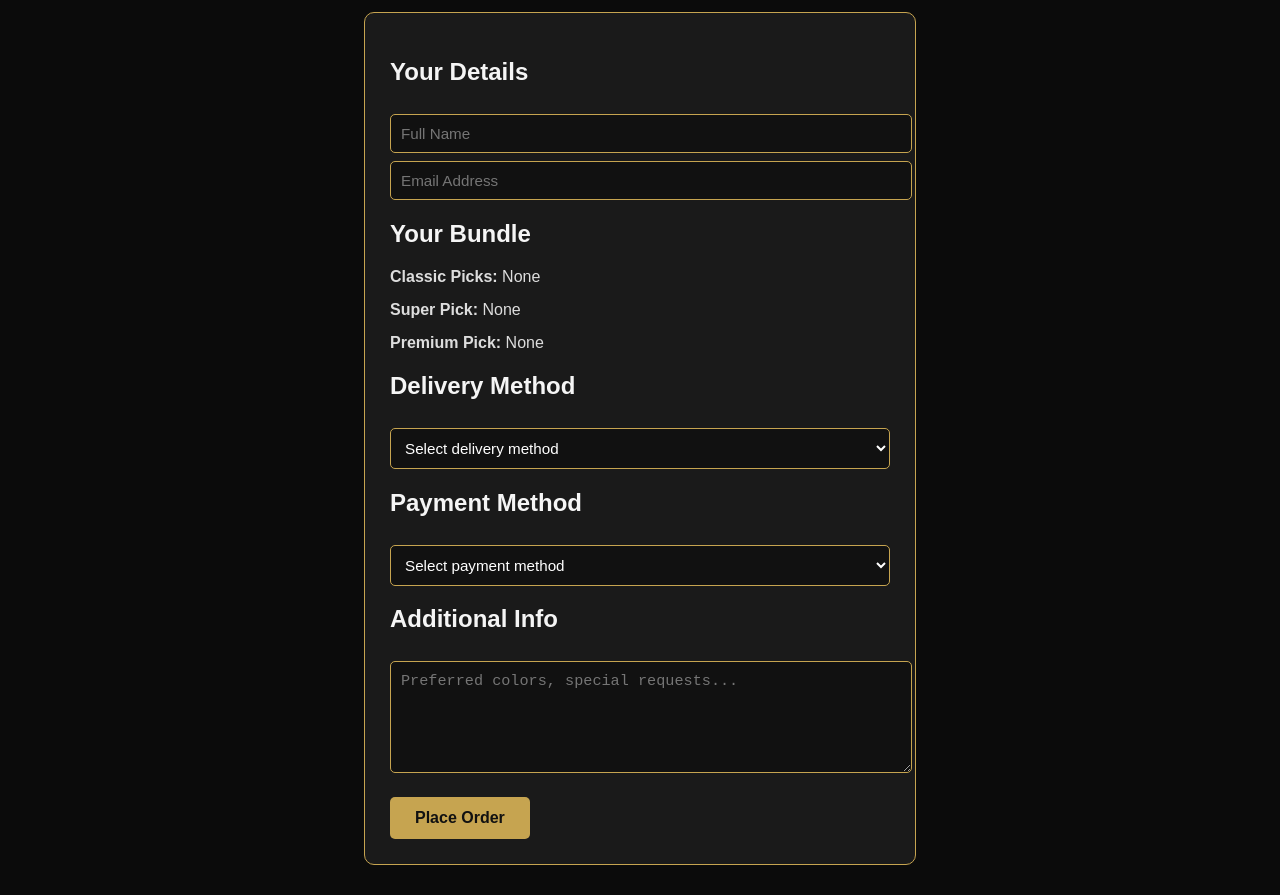
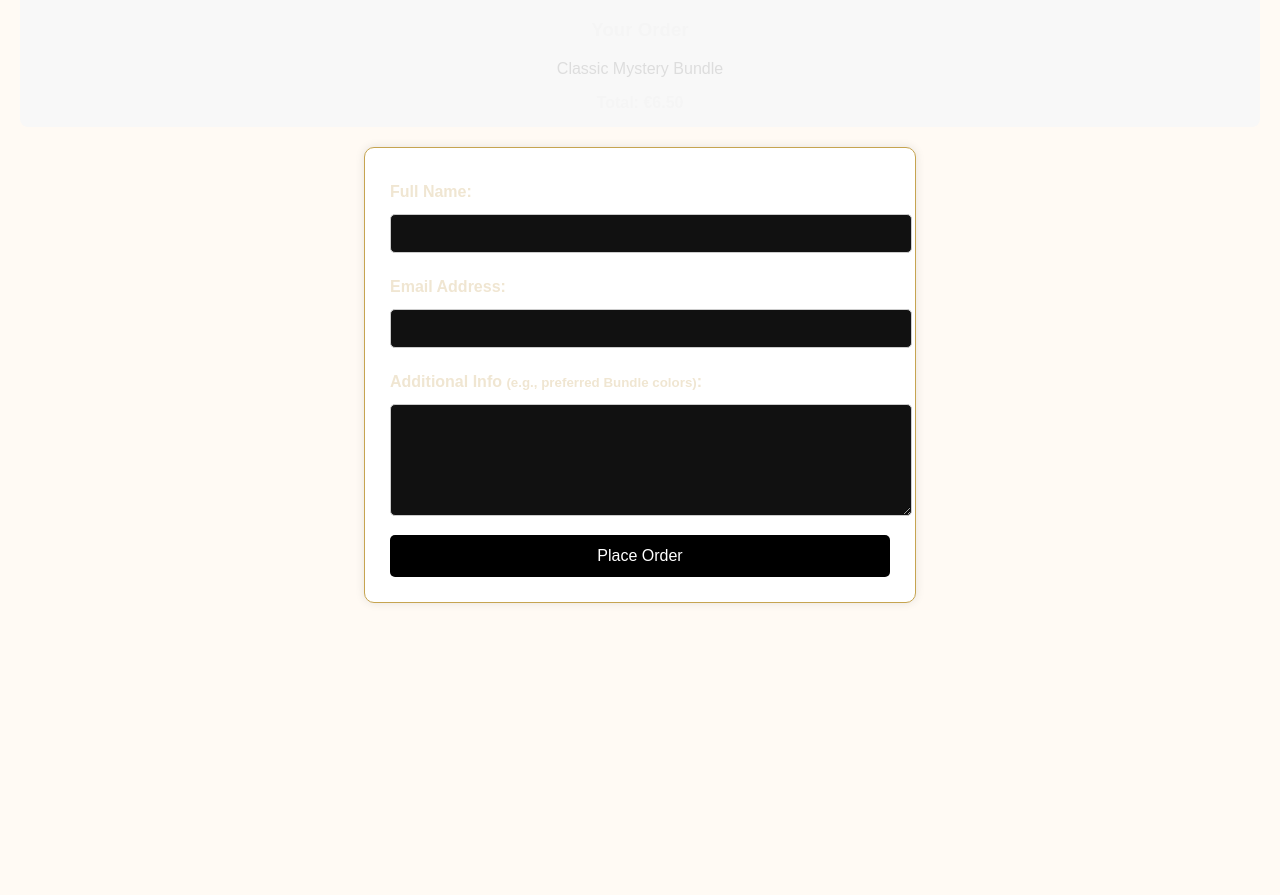
Before and after one commit to adischoicemysterybundle-creator/Adi-s-choice---Mystery-Bundle, a website: page checkout.html in a window 1280 px wide. Shown: the part 254-1149 px from the top of the page. After the commit the page ends 877 px from the top, so only its background shows below. Drawn offline with Linux system fonts and the light colour scheme.

Commit message:
Add files via upload

```diff
--- a/checkout.html
+++ b/checkout.html
@@ -3,83 +3,140 @@
 <head>
 <meta charset="UTF-8" />
 <meta name="viewport" content="width=device-width, initial-scale=1.0" />
-<title>Checkout | Adi’s Choice</title>
+<title>Checkout | Adi’s Choice Mystery Bundle</title>
 <link rel="stylesheet" href="style.css" />
+<style>
+body {
+font-family: Arial, sans-serif;
+background-color: #fffaf4;
+text-align: center;
+padding: 20px;
+}
+
+img.logo {
+width: 160px;
+margin-bottom: 20px;
+}
+
+form {
+max-width: 500px;
+margin: 0 auto;
+text-align: left;
+background: #fff;
+padding: 25px;
+border-radius: 10px;
+box-shadow: 0 0 10px rgba(0,0,0,0.1);
+}
+
+label {
+display: block;
+margin: 10px 0 5px;
+font-weight: bold;
+}
+
+input, textarea {
+width: 100%;
+padding: 10px;
+margin-bottom: 15px;
+border: 1px solid #ccc;
+border-radius: 5px;
+}
+
+button {
+background-color: black;
+color: white;
+border: none;
+padding: 12px 20px;
+cursor: pointer;
+border-radius: 5px;
+font-size: 16px;
+width: 100%;
+}
+
+button:hover {
+background-color: #444;
+}
+
+.summary {
+background: #f8f8f8;
+padding: 15px;
+margin-bottom: 20px;
+border-radius: 8px;
+}
+
+.summary strong {
+display: block;
+margin-top: 10px;
+}
+</style>
 </head>
 <body>
-<header>
+
 <img src="logo.jpeg" alt="Adi’s Choice Logo" class="logo" />
+
 <h1>Checkout</h1>
-</header>
 
-<main>
-<form id="checkoutForm" class="checkout-form">
-<h2>Your Details</h2>
-<input type="text" name="name" placeholder="Full Name" required />
-<input type="email" name="email" placeholder="Email Address" required />
+<div class="summary" id="orderSummary">
+<h3>Your Order</h3>
+<p id="bundleTypeText"></p>
+<strong id="bundlePriceText"></strong>
+</div>
 
-<h2>Your Bundle</h2>
-<div id="bundleSummary"></div>
+<form id="checkoutForm">
+<label for="name">Full Name:</label>
+<input type="text" id="name" name="name" required />
 
-<h2>Delivery Method</h2>
-<select name="delivery" required>
-<option value="">Select delivery method</option>
-<option value="DPD Courier">DPD Courier</option>
-<option value="InPost">InPost</option>
-<option value="DHL">DHL</option>
-</select>
+<label for="email">Email Address:</label>
+<input type="email" id="email" name="email" required />
 
-<h2>Payment Method</h2>
-<select name="payment" required>
-<option value="">Select payment method</option>
-<option value="Bank Transfer">Bank Transfer</option>
-</select>
+<label for="additionalInfo">Additional Info <small>(e.g., preferred Bundle colors)</small>:</label>
+<textarea id="additionalInfo" name="additionalInfo" rows="3"></textarea>
 
-<h2>Additional Info</h2>
-<textarea name="additionalInfo" placeholder="Preferred colors, special requests..."></textarea>
-
-<button type="submit" class="btn">Place Order</button>
+<button type="submit">Place Order</button>
 </form>
-</main>
 
 <script>
-// Populate summary from selection
+// Display summary
 const params = new URLSearchParams(window.location.search);
-const classic = params.get('classic') || 'None';
-const superPick = params.get('super') || 'None';
-const premium = params.get('premium') || 'None';
+const bundleType = params.get('bundle') || 'Classic Mystery Bundle';
+const bundlePrice = params.get('price') || '€6.50';
+document.getElementById('bundleTypeText').innerText = bundleType;
+document.getElementById('bundlePriceText').innerText = "Total: " + bundlePrice;
 
-const bundleSummary = `
-<p><strong>Classic Picks:</strong> ${classic}</p>
-<p><strong>Super Pick:</strong> ${superPick}</p>
-<p><strong>Premium Pick:</strong> ${premium}</p>
-`;
-document.getElementById('bundleSummary').innerHTML = bundleSummary;
-
-// Send form data via SendGrid API
+// Form submission
 document.getElementById('checkoutForm').addEventListener('submit', async (e) => {
 e.preventDefault();
-const formData = Object.fromEntries(new FormData(e.target).entries());
+const form = e.target;
 
-const response = await fetch('/api/sendEmail', {
+const data = {
+name: form.name.value,
+email: form.email.value,
+bundleType: bundleType,
+bundlePrice: bundlePrice,
+additionalInfo: form.additionalInfo.value
+};
+
+try {
+const res = await fetch('/api/sendEmail', {
 method: 'POST',
 headers: { 'Content-Type': 'application/json' },
-body: JSON.stringify({
-name: formData.name,
-email: formData.email,
-bundleType: `${classic} | ${superPick} | ${premium}`,
-bundleCount: 1,
-price: "TBD",
-additionalInfo: formData.additionalInfo,
-}),
+body: JSON.stringify(data)
 });
 
-if (response.ok) {
+const text = await res.text();
+
+if (res.ok) {
 window.location.href = 'thankyou.html';
 } else {
-alert('Something went wrong. Please try again.');
+alert('Server returned error:\nStatus: ' + res.status + '\n\nResponse:\n' + text);
+console.error('Error response:', text);
+}
+} catch (err) {
+alert('Unexpected error: ' + err.message);
+console.error(err);
 }
 });
 </script>
+
 </body>
 </html>
```
